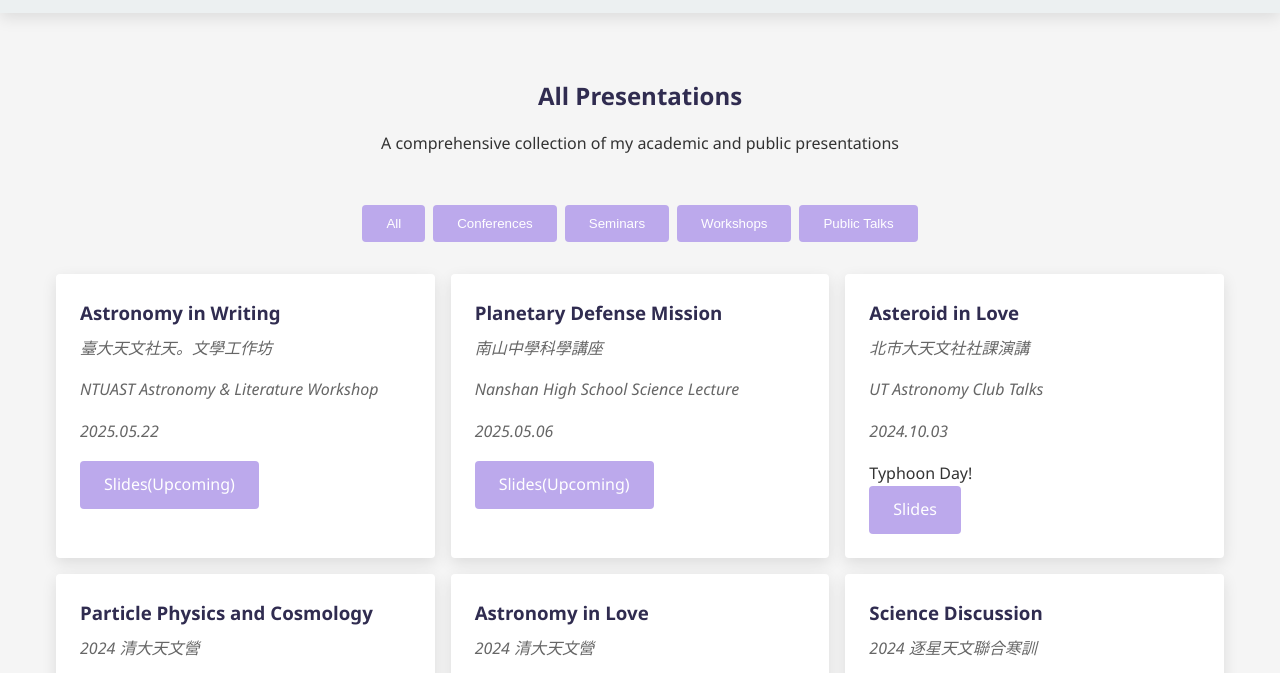
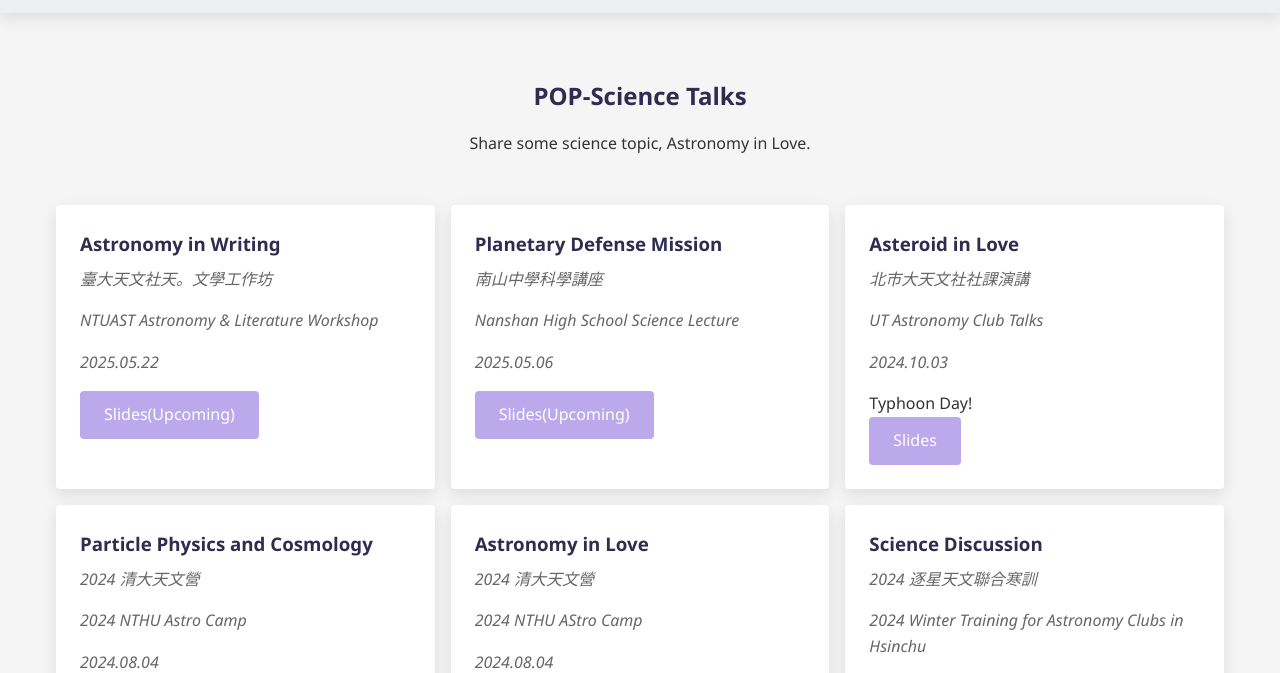
Before and after one commit to Didymos65803/Didymos65803, a plain HTML site: page presentations.html in a window 1280 px wide. Shown: the part 77-750 px from the top of the page. Drawn offline with Linux system fonts and the light colour scheme.

Commit message:
Update presentations.html

```diff
--- a/presentations.html
+++ b/presentations.html
@@ -326,19 +326,8 @@
     <section class="main-content">
         <div class="container">
             <div class="section-title">
-                <h1>All Presentations</h1>
-                <p>A comprehensive collection of my academic and public presentations</p>
-            </div>
-
-            <!-- Presentation Filters -->
-            <div style="display: flex; justify-content: center; margin-bottom: 2rem;">
-                <div style="display: flex; flex-wrap: wrap; gap: 0.5rem; justify-content: center;">
-                    <button class="btn filter-btn active" data-filter="all">All</button>
-                    <button class="btn filter-btn" data-filter="conference">Conferences</button>
-                    <button class="btn filter-btn" data-filter="seminar">Seminars</button>
-                    <button class="btn filter-btn" data-filter="workshop">Workshops</button>
-                    <button class="btn filter-btn" data-filter="public">Public Talks</button>
-                </div>
+                <h1>POP-Science Talks</h1>
+                <p>Share some science topic, Astronomy in Love.</p>
             </div>
 
             <!-- Presentations Grid -->
```
